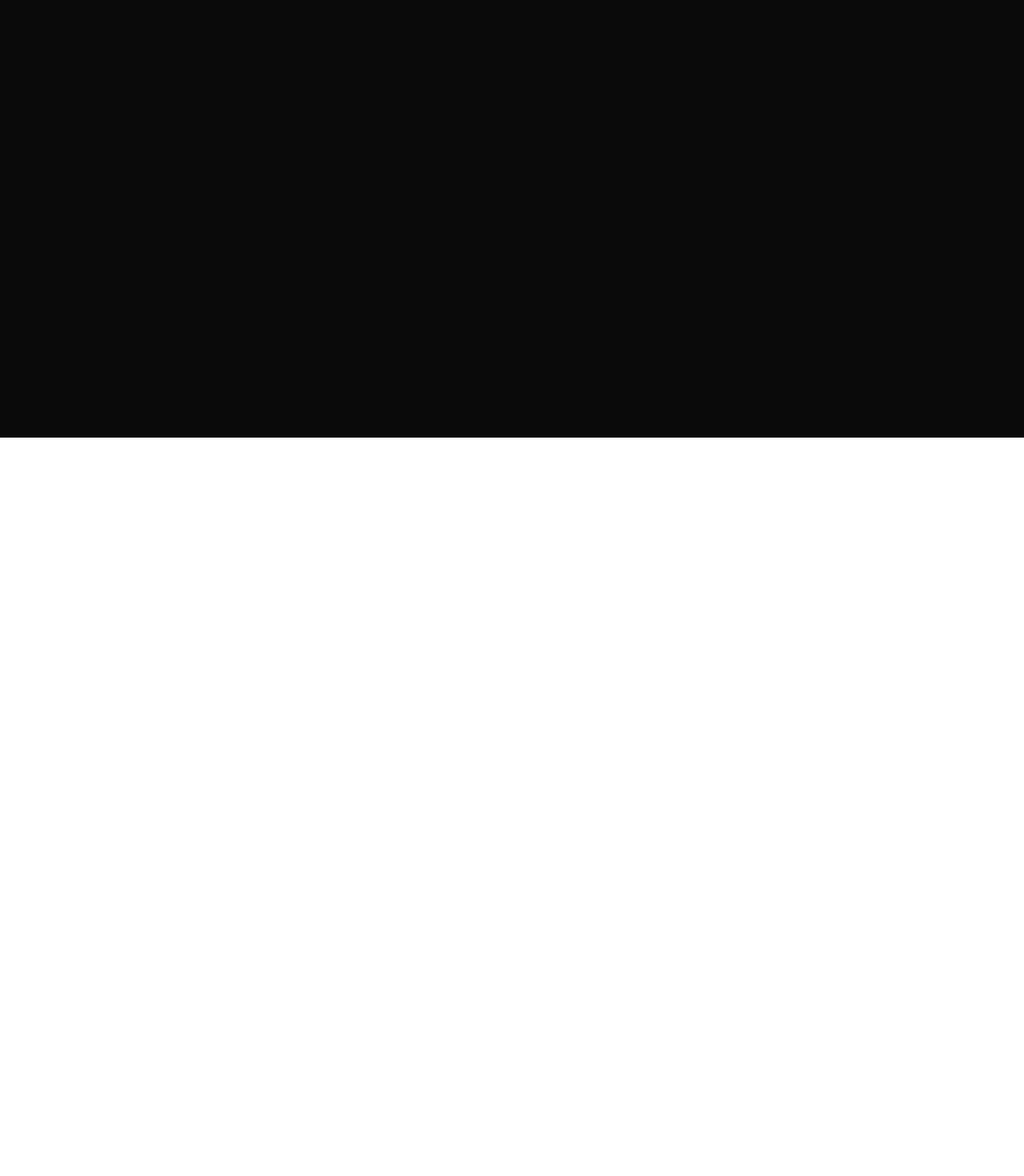
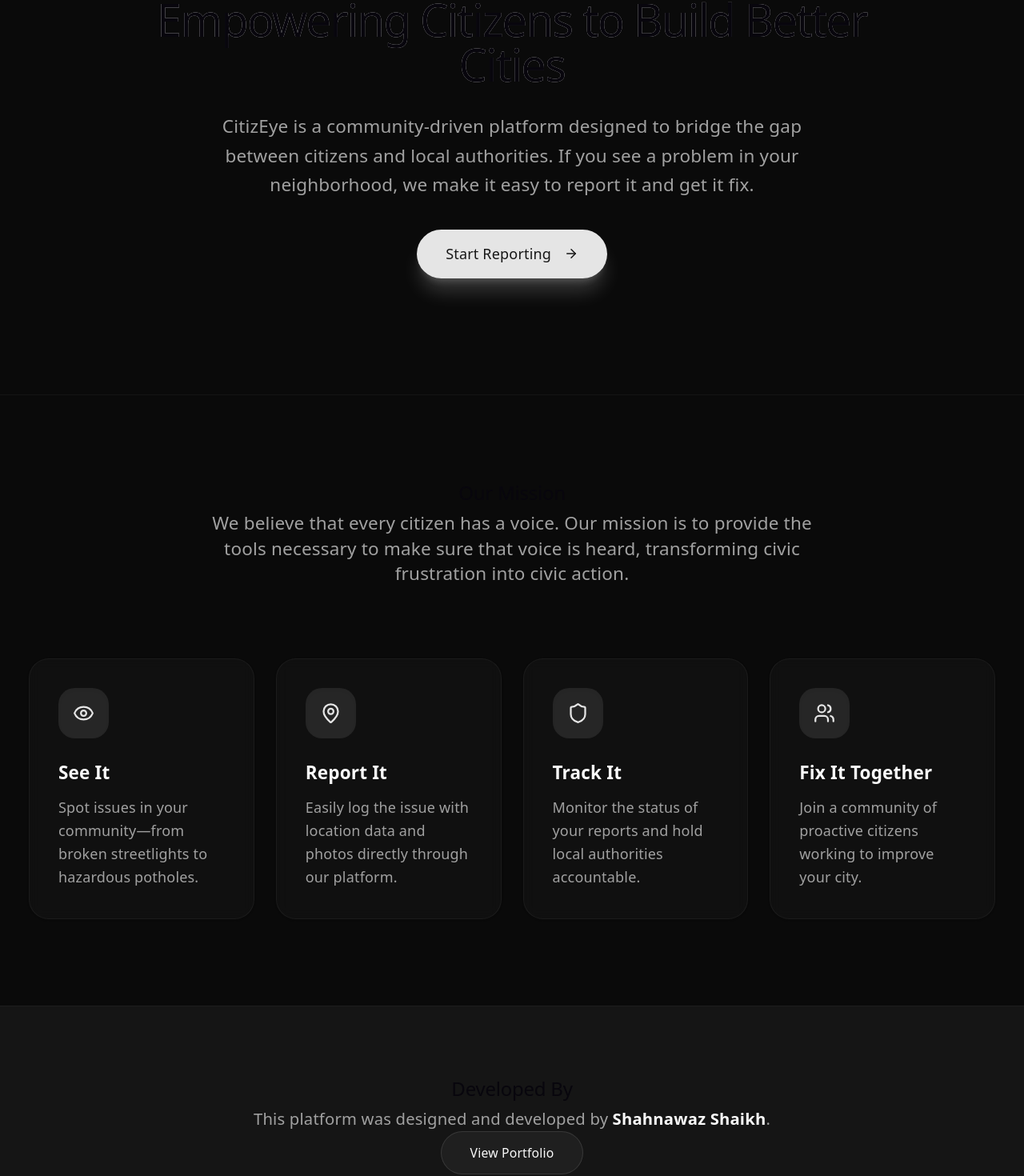
Before and after one commit to shkshhnwz/Citiz-Eye, a React (Vite) app in the folder Frontend/: page /about in a window 1280 px wide. Shown: the part 253-1723 px from the top of the page at 80% size. Before the commit the page ends 800 px from the top, so only its background shows below. Built offline with nearby package versions, Linux system fonts and the light colour scheme.

Commit message:
About us page designed

```diff
--- a/Frontend/src/App.jsx
+++ b/Frontend/src/App.jsx
@@ -1,13 +1,18 @@
 import './App.css'
-import { Routes,Route } from 'react-router-dom';
+import { Routes, Route } from 'react-router-dom';
 import Navbar from "./components/mycomponents/navbar";
+import About from "./components/mycomponents/About";
 
 function App() {
-
-
   return (
     <>
-      <Navbar></Navbar>
+      <Navbar />
+      <main className="flex-1 flex flex-col">
+        <Routes>
+          <Route path="/about" element={<About />} />
+          {/* Add other routes here later */}
+        </Routes>
+      </main>
     </>
   )
 }
--- /dev/null
+++ b/Frontend/src/components/mycomponents/About.jsx
@@ -0,0 +1,106 @@
+import React from 'react';
+import { Shield, Eye, MapPin, Users, ArrowRight } from 'lucide-react';
+import { Link } from 'react-router-dom';
+import { Button } from '@/components/ui/button';
+
+export default function About() {
+  const features = [
+    {
+      icon: <Eye className="h-6 w-6 text-primary" />,
+      title: "See It",
+      description: "Spot issues in your community—from broken streetlights to hazardous potholes.",
+    },
+    {
+      icon: <MapPin className="h-6 w-6 text-primary" />,
+      title: "Report It",
+      description: "Easily log the issue with location data and photos directly through our platform.",
+    },
+    {
+      icon: <Shield className="h-6 w-6 text-primary" />,
+      title: "Track It",
+      description: "Monitor the status of your reports and hold local authorities accountable.",
+    },
+    {
+      icon: <Users className="h-6 w-6 text-primary" />,
+      title: "Fix It Together",
+      description: "Join a community of proactive citizens working to improve your city.",
+    }
+  ];
+
+  return (
+    <div className="flex flex-col flex-1">
+      {/* Hero Section */}
+      <section className="relative overflow-hidden py-20 lg:py-32 bg-background">
+        <div className="absolute inset-0 bg-primary/5 -z-10" />
+        <div className="absolute top-0 right-0 w-1/2 h-full bg-gradient-to-l from-primary/10 to-transparent -z-10 blur-3xl opacity-50" />
+        <div className="absolute bottom-0 left-0 w-1/2 h-full bg-gradient-to-t from-primary/5 to-transparent -z-10 blur-2xl" />
+
+        <div className="container mx-auto px-4 md:px-8 text-center max-w-4xl relative z-10 flex flex-col items-center">
+          <h1 className="text-5xl md:text-7xl font-extrabold tracking-tight mb-8 bg-gradient-to-r from-foreground via-foreground/90 to-primary bg-clip-text text-transparent">
+            Empowering Citizens to Build Better Cities
+          </h1>
+          <p className="text-lg md:text-xl text-muted-foreground mb-10 leading-relaxed max-w-2xl mx-auto">
+            CitizEye is a community-driven platform designed to bridge the gap between citizens and local authorities. If you see a problem in your neighborhood, we make it easy to report it and get it fix.
+          </p>
+          <div className="flex flex-wrap items-center justify-center gap-4">
+            <Link to="/report">
+              <Button size="lg" className="mt-8 rounded-full px-8 h-14 text-base shadow-xl shadow-primary/20 hover:shadow-primary/30 transition-all hover:-translate-y-1">
+                Start Reporting
+                <ArrowRight className="ml-2 h-5 w-5" />
+              </Button>
+            </Link>
+          </div>
+        </div>
+      </section>
+
+      {/* Mission & Features */}
+      <section className="py-24 bg-background border-t border-border/40 relative">
+        <div className="container mx-auto px-4 md:px-8">
+          <div className="text-center mb-20 flex flex-col items-center"> {/* Added flex and items-center */}
+            <h2 className="text-3xl md:text-4xl font-bold tracking-tight mb-6">Our Mission</h2>
+            <p className="text-muted-foreground max-w-2xl text-center text-lg md:text-xl">
+              We believe that every citizen has a voice. Our mission is to provide the tools necessary to make sure that voice is heard, transforming civic frustration into civic action.
+            </p>
+          </div>
+
+          <div className="grid grid-cols-1 md:grid-cols-2 lg:grid-cols-4 gap-6">
+            {features.map((feature, index) => (
+              <div
+                key={index}
+                className="group p-8 rounded-3xl border border-border/50 bg-card/50 backdrop-blur-sm hover:bg-card transition-all duration-300 shadow-sm hover:shadow-xl hover:shadow-primary/5 hover:-translate-y-1"
+              >
+                <div className="mb-6 inline-flex h-14 w-14 items-center justify-center rounded-2xl bg-primary/10 text-primary group-hover:bg-primary group-hover:text-primary-foreground transition-all duration-300 shadow-inner">
+                  {feature.icon}
+                </div>
+                <h3 className="text-xl font-bold mb-3">{feature.title}</h3>
+                <p className="text-muted-foreground leading-relaxed">
+                  {feature.description}
+                </p>
+              </div>
+            ))}
+          </div>
+        </div>
+      </section>
+
+      {/* Developer Section */}
+      <section className="py-20 relative overflow-hidden bg-background">
+        <div className="absolute inset-0 bg-primary/5 border-y border-border/40" />
+        <div className="container mx-auto px-4 relative z-10 text-center flex flex-col items-center">
+          <h2 className="text-3xl font-bold mb-6 tracking-tight">Developed By</h2>
+          <p className="text-muted-foreground mb-8 text-lg">
+            This platform was designed and developed by <span className="font-semibold text-foreground">Shahnawaz Shaikh</span>.
+          </p>
+          <a
+            href="https://shahnawaz-shaikh-portfolio.netlify.app/"
+            target="_blank"
+            rel="noopener noreferrer"
+          >
+            <Button size="lg" variant="outline" className="rounded-full px-8 h-12 border-primary/20 hover:bg-primary/10 hover:border-primary/40 transition-all">
+              View Portfolio
+            </Button>
+          </a>
+        </div>
+      </section>
+    </div>
+  );
+}
```
